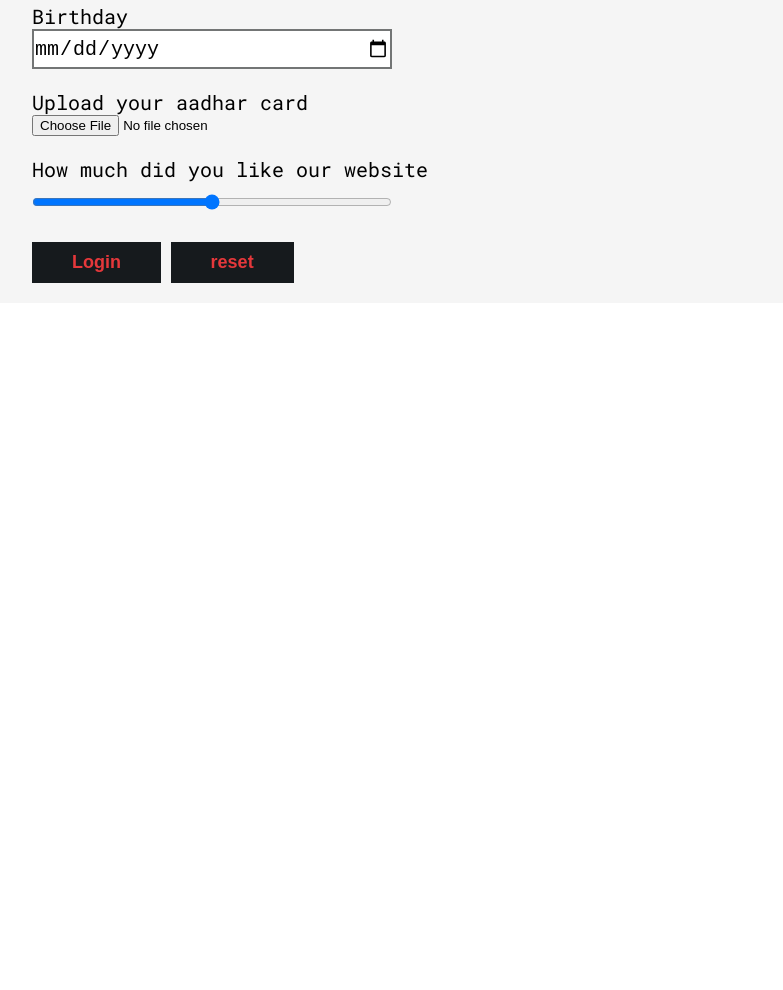
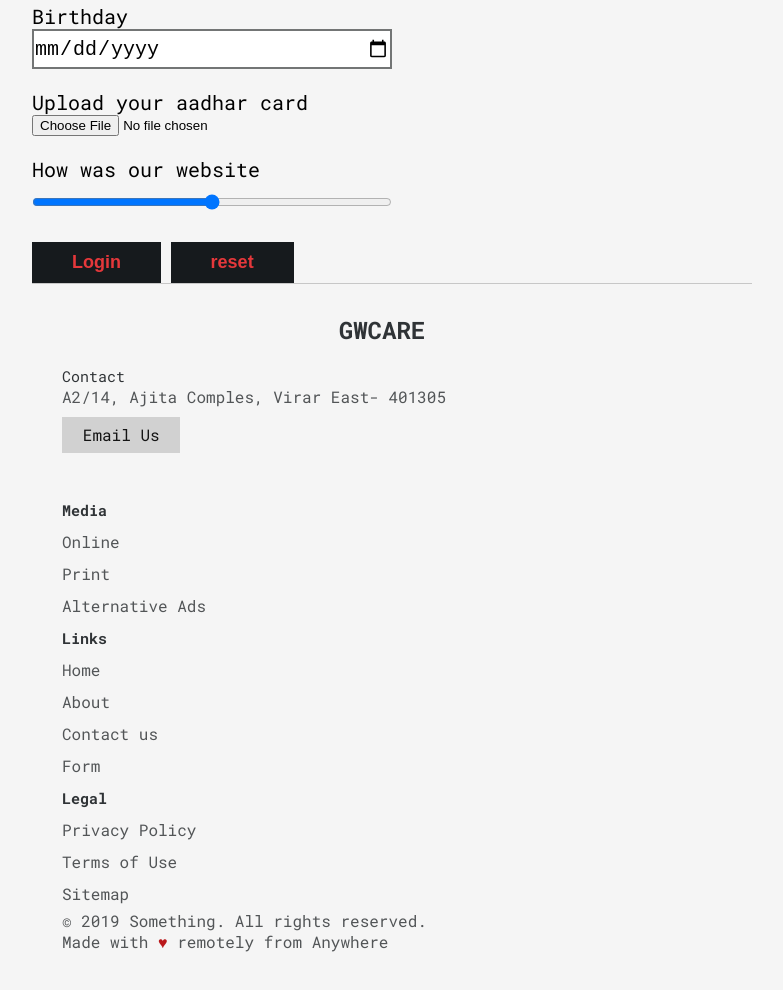
Before and after one commit to pkaustubh401/GWcare, a plain HTML site: page form.html in a window 1280 px wide. Shown: the part 960-1950 px from the top of the page, without its empty margins (248-1031 px from the left). Before the commit the page ends 1283 px from the top, so only its background shows below. Drawn offline with Linux system fonts and the light colour scheme.

Commit message:
added a footer to the forms page and made a temporary contact.html page

```diff
--- a/form.css
+++ b/form.css
@@ -99,6 +99,106 @@ body {
   border: none;
 }
 
+.footer-container {
+  background-color: whitesmoke;
+  border-top: 1px solid #c7c7c7;
+}
+.footer {
+  margin: 0px auto;
+  max-width: 1140px;
+  display: flex;
+  flex-flow: row wrap;
+  padding: 30px 30px 20px 30px;
+  color: #2f3336;
+}
+
+.footer > * {
+  flex: 1 100%;
+}
+
+.footer__addr {
+  margin-right: 1.25em;
+  margin-bottom: 2em;
+}
+
+.footer__logo {
+  font-weight: 700;
+  font-size: 1.5rem;
+}
+
+.footer__addr h2 {
+  margin-top: 1.3em;
+  font-size: 15px;
+  font-weight: 400;
+}
+
+.nav__title {
+  font-weight: 700;
+  font-size: 15px;
+}
+
+.footer address {
+  font-style: normal;
+  color: #525557;
+}
+
+.footer__btn {
+  display: flex;
+  align-items: center;
+  justify-content: center;
+  height: 36px;
+  max-width: max-content;
+  background-color: rgba(0, 0, 0, 0.15);
+
+  color: #141414;
+  line-height: 0;
+  margin: 0.6em 0;
+  font-size: 1rem;
+  padding: 0 1.3em;
+}
+
+.footer ul {
+  list-style: none;
+  padding-left: 0;
+}
+
+.footer li {
+  line-height: 2em;
+}
+
+.footer a {
+  text-decoration: none;
+}
+
+.footer__nav {
+  display: flex;
+  flex-flow: row wrap;
+}
+
+.footer__nav > * {
+  flex: 1 50%;
+  margin-right: 1.25em;
+}
+
+.nav__ul a {
+  color: #525557;
+}
+
+.legal {
+  display: flex;
+  flex-wrap: wrap;
+  color: #525557;
+}
+
+.legal__links {
+  display: flex;
+  align-items: center;
+}
+
+.heart {
+  color: #ba181b;
+}
+
 /* media queries */
 @media screen and (max-width: 1000px) {
   .nav {
--- a/form.html
+++ b/form.html
@@ -157,9 +157,7 @@
         </div>
 
         <div class="form-element">
-          <label class="label" for="points"
-            >How much did you like our website</label
-          >
+          <label class="label" for="points">How was our website</label>
           <input
             class="input"
             type="range"
@@ -173,6 +171,95 @@
         <button type="submit" class="form-button">Login</button>
         <button type="reset" class="form-button">reset</button>
       </form>
+
+      <div class="footer-container">
+        <footer class="footer">
+          <div class="footer__addr">
+            <h1 class="footer__logo">GWcare</h1>
+
+            <h2>Contact</h2>
+
+            <address>
+              A2/14, Ajita Comples, Virar East- 401305<br />
+
+              <a class="footer__btn" href="mailto:pkaustubh401@gmail.com"
+                >Email Us</a
+              >
+            </address>
+          </div>
+
+          <ul class="footer__nav">
+            <li class="nav__item">
+              <h2 class="nav__title">Media</h2>
+
+              <ul class="nav__ul">
+                <li>
+                  <a href="#">Online</a>
+                </li>
+
+                <li>
+                  <a href="#">Print</a>
+                </li>
+
+                <li>
+                  <a href="#">Alternative Ads</a>
+                </li>
+              </ul>
+            </li>
+
+            <li class="nav__item">
+              <h2 class="nav__title">Links</h2>
+
+              <ul class="nav__ul nav__ul--extra">
+                <li>
+                  <a href="/index.html">Home</a>
+                </li>
+
+                <li>
+                  <a href="/about.html">About</a>
+                </li>
+
+                <li>
+                  <a href="/contact.html">Contact us</a>
+                </li>
+
+                <li>
+                  <a href="/form.html">Form</a>
+                </li>
+              </ul>
+            </li>
+
+            <li class="nav__item">
+              <h2 class="nav__title">Legal</h2>
+
+              <ul class="nav__ul">
+                <li>
+                  <a href="#">Privacy Policy</a>
+                </li>
+
+                <li>
+                  <a href="#">Terms of Use</a>
+                </li>
+
+                <li>
+                  <a href="#">Sitemap</a>
+                </li>
+              </ul>
+            </li>
+          </ul>
+
+          <div class="legal">
+            <p>&copy; 2019 Something. All rights reserved.</p>
+
+            <div class="legal__links">
+              <span
+                >Made with <span class="heart">♥</span> remotely from
+                Anywhere</span
+              >
+            </div>
+          </div>
+        </footer>
+      </div>
     </div>
     <script src="form.js"></script>
   </body>
```
Also changed, not shown: contact.html (added, +12 -0 lines).
